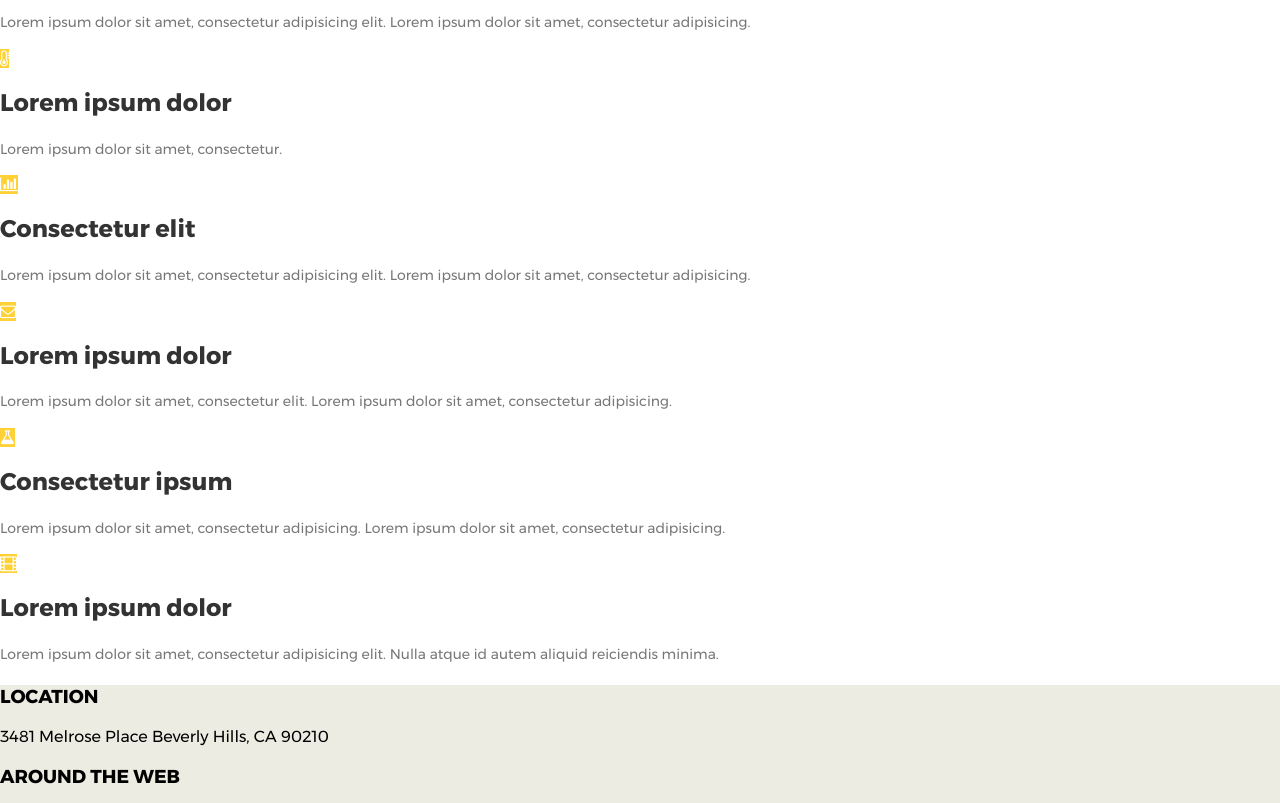
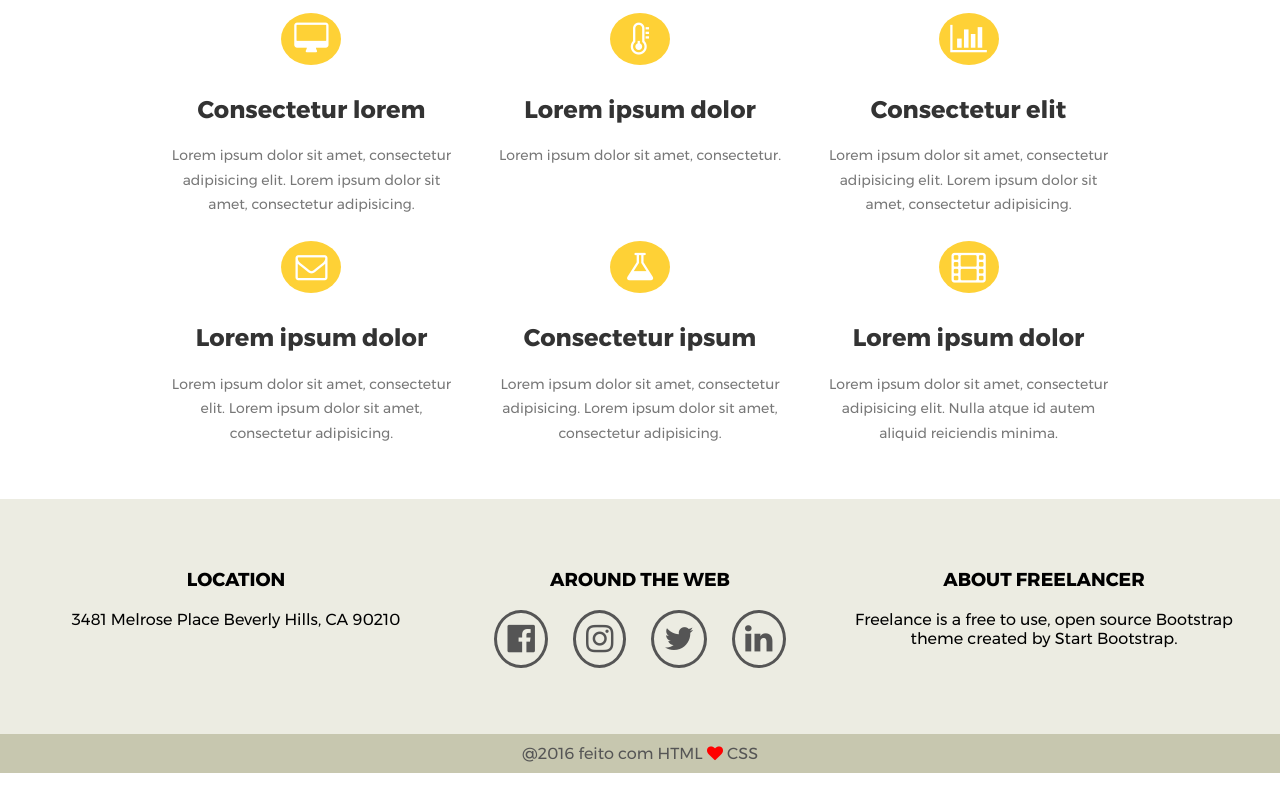
Before and after one commit to franciscodnn/lm-2023-1, a plain HTML site: page exemplos/portfolio/index.html in a window 1280 px wide. Shown: the part 1050-1853 px from the top of the page. After the commit the page ends 1823 px from the top, so only its background shows below. Drawn offline with Linux system fonts and the light colour scheme.

Commit message:
Exercício de Portfolio com Layout

```diff
--- a/exemplos/portfolio/css/main.css
+++ b/exemplos/portfolio/css/main.css
@@ -25,6 +25,19 @@ header {
   background-position: center;
   height: 100vh;
   min-height: 400px;
+
+  display: flex;
+  flex-direction: row;
+  justify-content: center;
+  align-items: center;
+}
+
+.intro-text {
+  text-align: center;
+}
+
+.intro-text > * {
+  text-align: center;
 }
 
 header .intro-text p, header .intro-text h1 {
@@ -40,6 +53,7 @@ header .intro-text h1 {
 header .intro-text p {
   font-size: 2em;
   font-style: italic;
+  /* padding-bottom: 10px; */
 }
 
 header .intro-text .btn-intro {
@@ -55,16 +69,73 @@ header .intro-text .btn-intro {
   cursor: pointer;
   text-decoration: none;
   text-transform: uppercase;
+
+  display: inline-block;
+  margin-top: 10px;
 }
 
 /* Main */
 main {
   color: #333;
+
+  display: flex;
+  flex-direction: row;
+  flex-wrap: wrap;
+  justify-content: space-evenly;
+
+  width: 80%;
+  margin: 0 auto 40px auto;
+}
+
+main > section {
+  flex-basis: calc(85%/3);
+}
+
+.main-grid {
+  color: #333;
+
+  display: grid;
+  grid-template-columns: 1fr 1fr 1fr;
+  /* grid-template-rows: 170px 180px 180px; */
+  gap: 10px 20px;
+  /* grid-template-areas:
+    'service service service'
+    'item1 item2 item3'
+    'item4 item5 item6'; */
+
+  width: 80%;
+  margin: 0 auto 80px auto;
+}
+
+main .service-description {
+  text-align: center;
+  padding-bottom: 80px;
+
+  flex-basis: 100%;
+}
+
+.main-grid .service-description {
+  grid-column: 1 / 4;
+  text-align: center;
+}
+
+main .service {
+  text-align: center;
 }
 
 main .service .circle-icon {
   background-color: #fed136;
   color: #fff;
+
+  display: inline-block;
+  width: 40px;
+  margin: 10px;
+  padding: 10px;
+  border-radius: 50%;
+}
+
+main .service .circle-icon i {
+  font-size: 32px;
 }
 
 main .service-description  h1 {
@@ -85,15 +156,52 @@ main .service p {
 /* footer */
 footer {
   background-color: #ecece2;
+
+  display: grid;
+  grid-template-rows: auto auto;
+}
+
+footer .footer-content {
+  display: flex;
+
+  justify-content: center;
+  gap: 20px;
+}
+
+.footer-content > section {
+  flex-basis: calc(90%/3);
+
+  text-align: center;
+  padding: 50px 0;
 }
 
 footer section.social a {
   color: #555;
   text-decoration: none;
 }
+
+footer section.social ul {
+  display: flex;
+  flex-direction: row;
+  justify-content: center;
+  gap: 25px;
+
+  list-style: none;
+  padding: 0;
+}
+
+footer section.social ul li {
+  border: 3px solid rgb(85, 85, 85);
+  padding: 10px;
+  border-radius: 50%;
+}
+
 footer section.copyright {
   color: #555;
   background-color: #c7c7af;
+
+  text-align: center;
+  padding: 10px 0;
 }
 
 footer section.copyright i.fa-heart {
--- a/exemplos/portfolio/index.html
+++ b/exemplos/portfolio/index.html
@@ -19,7 +19,7 @@
   </header>
 
   <!-- Content -->
-  <main>
+  <main class="">
     <section class="service-description">
       <h1>SERVICES</h1>
       <p>Lorem ipsum dolor sit amet consectetur, dolor sit amet consectetur.</p>
```
Also changed, not shown: 1 other file.
